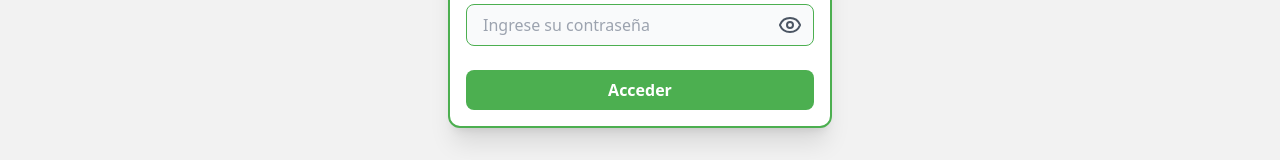
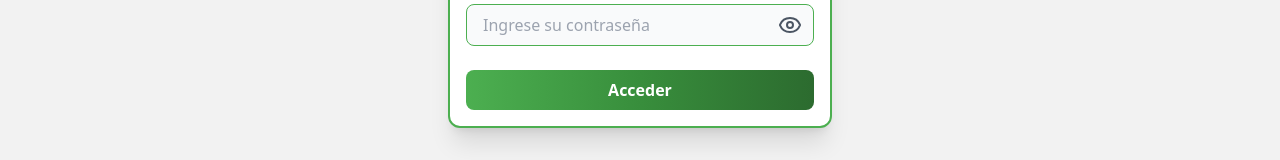
Before and after one commit to TelesensChileSpa/Telesens-frontend, a Nuxt app: page /login in a window 1280 px wide. Shown: the part 456-616 px from the top of the page. Built offline with nearby package versions, Linux system fonts and the light colour scheme.

Commit message:
actualizar boton de login

```diff
--- a/pages/login.vue
+++ b/pages/login.vue
@@ -93,7 +93,8 @@
           </label>
           <div class="relative">
             <input :type="showPassword ? 'text' : 'password'" id="contraseña" v-model="contraseña"
-              placeholder="Ingrese su contraseña" aria-label="Contraseña" :aria-invalid="errorMessage ? 'true' : 'false'"
+              placeholder="Ingrese su contraseña" aria-label="Contraseña"
+              :aria-invalid="errorMessage ? 'true' : 'false'"
               class="w-full px-4 py-2 pr-10 bg-gray-50 dark:bg-gray-700 text-black dark:text-white border border-[#4CAF50] rounded-lg focus:outline-none focus:ring-2 focus:ring-[#4CAF50] placeholder-gray-400" />
 
             <!-- Botón para mostrar/ocultar la contraseña -->
@@ -112,7 +113,7 @@
 
       <!-- Botón para acceder -->
       <button @click="handleLogin" :disabled="isLoading"
-        class="w-full py-2 bg-[#4CAF50] text-white font-semibold rounded-lg hover:bg-[#388E3C] focus:outline-none disabled:opacity-50">
+        class="w-full py-2 text-white font-semibold rounded-lg bg-gradient-to-r from-[#4CAF50] via-[#388E3C] to-[#2C6B2F] hover:from-[#388E3C] hover:to-[#4CAF50] focus:outline-none disabled:opacity-50 transition-all duration-300 ease-in-out">
         {{ isLoading ? 'Cargando...' : 'Acceder' }}
       </button>
 
```
